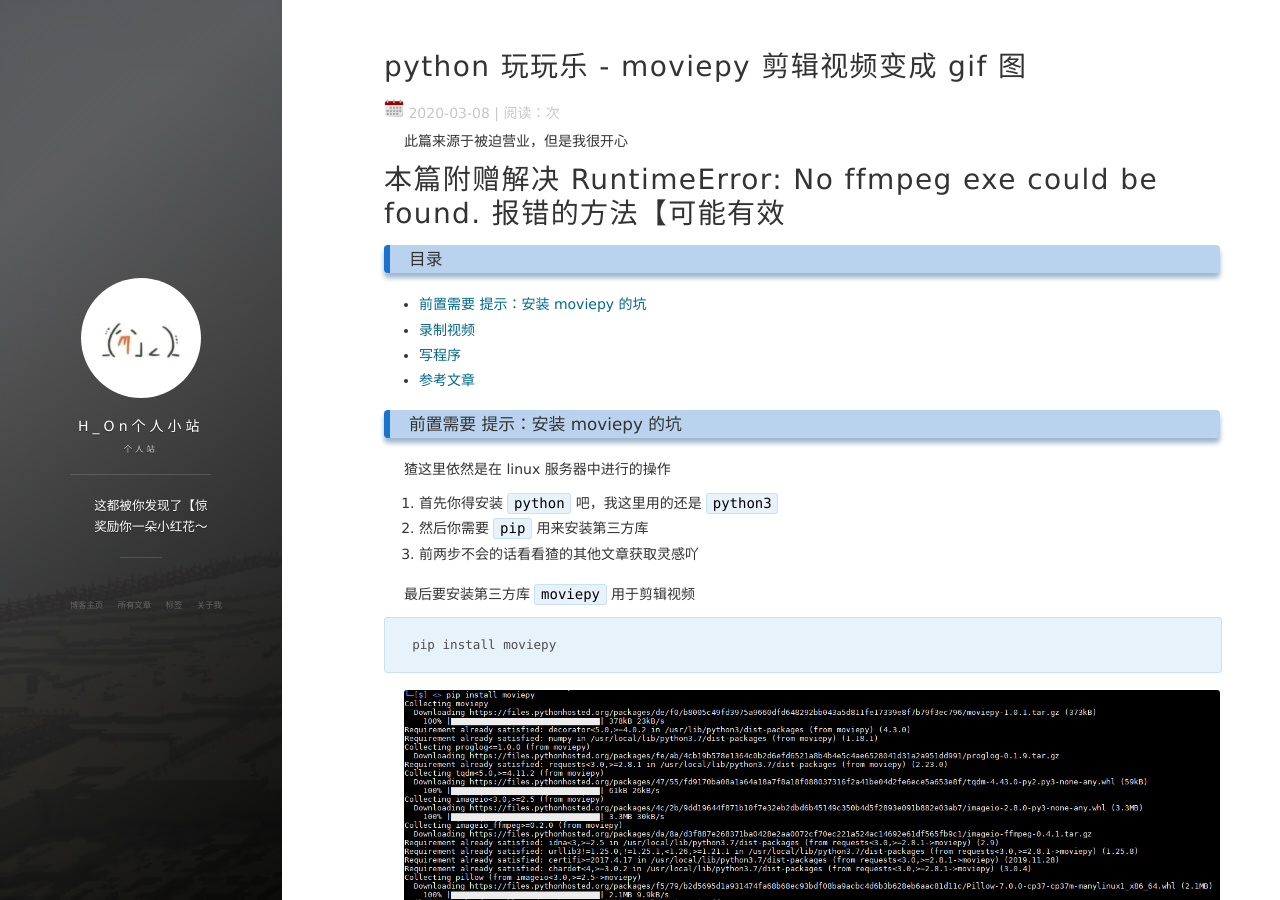
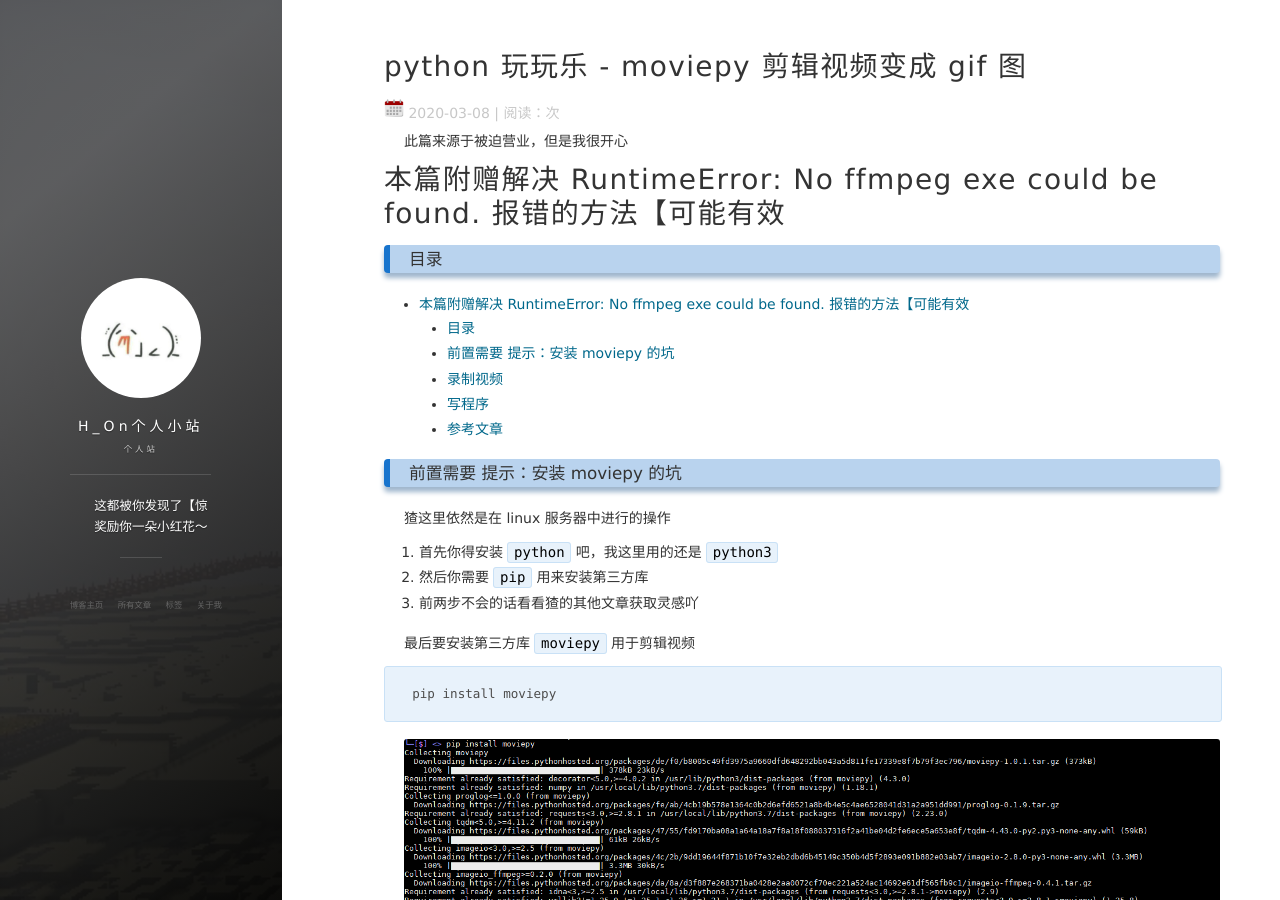
Before and after one commit to Hybrogen/Hybrogen.github.io, a Jekyll site: the page built from _posts/2020-03-08-MovieToGif.md, in a window 1280 px wide and 900 px high. Built offline with Jekyll 4.4.1, drawn with Linux system fonts in a browser that asks for light colours; nearby versions of some CDN libraries; comment, search, counter and statistics services are not loaded.

```diff
--- a/_posts/2020-03-08-MovieToGif.md
+++ b/_posts/2020-03-08-MovieToGif.md
@@ -12,10 +12,12 @@ tag: 杂谈
 # 本篇附赠解决 RuntimeError: No ffmpeg exe could be found. 报错的方法【可能有效
 
 ### 目录
-* [前置需要 提示：安装 moviepy 的坑](#前置需要-提示：安装-moviepy-的坑)
-* [录制视频](#录制视频)
-* [写程序](#写程序)
-* [参考文章](#参考文章)
+- [本篇附赠解决 RuntimeError: No ffmpeg exe could be found. 报错的方法【可能有效](#本篇附赠解决-runtimeerror-no-ffmpeg-exe-could-be-found-报错的方法可能有效)
+    - [目录](#目录)
+    - [前置需要 提示：安装 moviepy 的坑](#前置需要-提示安装-moviepy-的坑)
+    - [录制视频](#录制视频)
+    - [写程序](#写程序)
+    - [参考文章](#参考文章)
 
 ### 前置需要 提示：安装 moviepy 的坑
 猹这里依然是在 linux 服务器中进行的操作
```
Also changed, not shown: other parts of _posts/2020-03-08-MovieToGif.md (+1 -1 lines), _posts/2022-01-10-HowToStartDjango.md (+1 -1 lines), _posts/2023-03-26-DjangoCrossDomain.md (+1 -1 lines), _posts/2023-04-03-AES128CBC.md (+1 -1 lines), _posts/2024-02-12-StartConda.md (+1 -1 lines).
